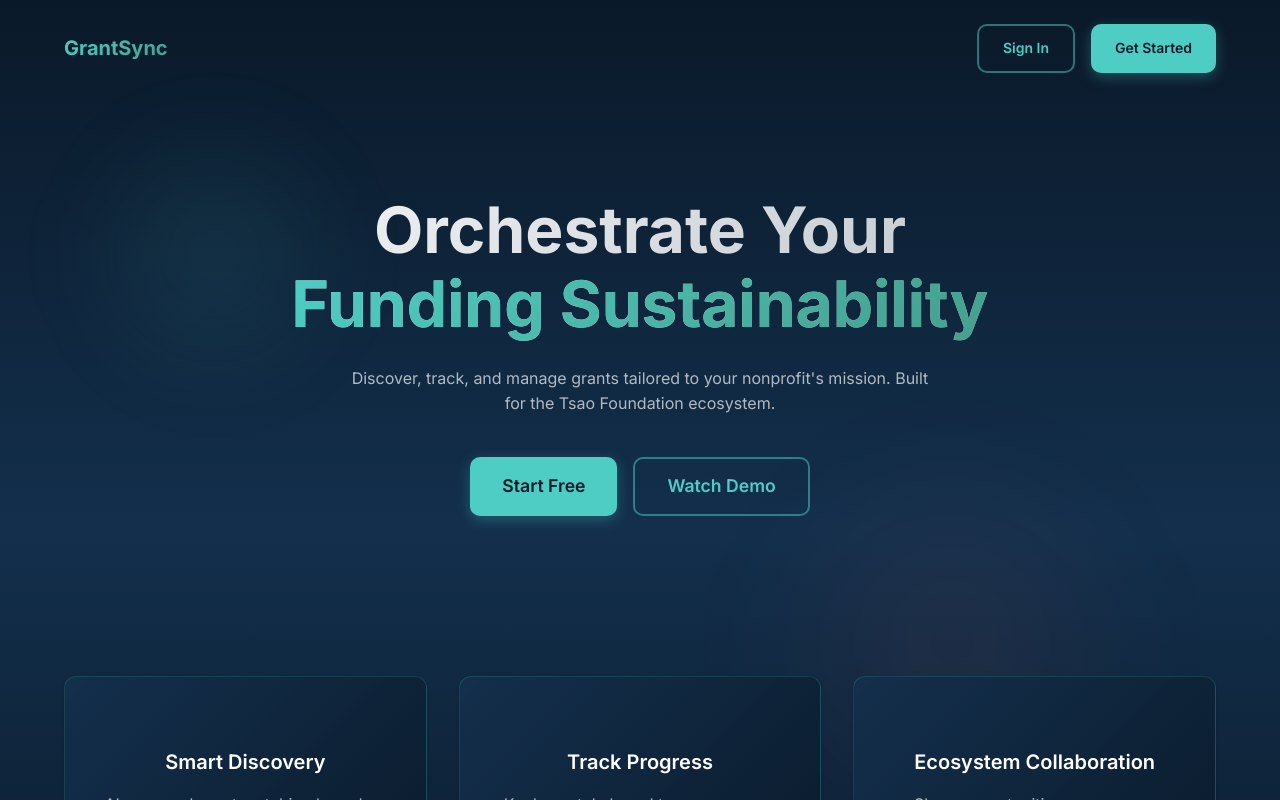
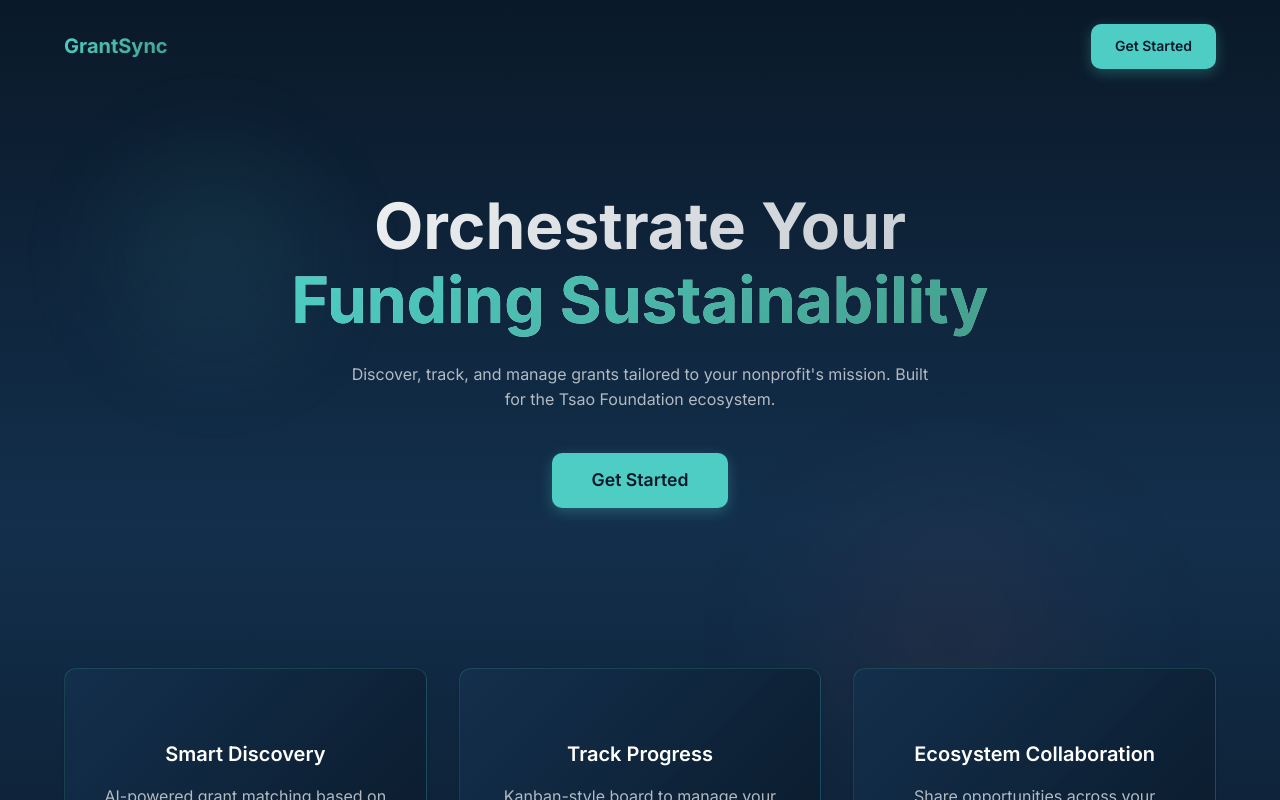
Before and after one commit to ys112/grants-AI, a Next.js app: page / in a window 1280 px wide. Shown: the top 800 px of the page. Built offline with nearby package versions, Linux system fonts and the light colour scheme; some icons are missing.

Commit message:
Add usage documentation

```diff
--- a/src/app/page.tsx
+++ b/src/app/page.tsx
@@ -83,21 +83,12 @@ export default function HomePage() {
           >
             GrantSync
           </Typography>
-          <Stack direction="row" spacing={2}>
-            <Button
-              variant="outlined"
-              onClick={() => router.push('/auth/sign-in')}
-              sx={{ borderColor: 'rgba(78, 205, 196, 0.5)' }}
-            >
-              Sign In
-            </Button>
           <Button
             variant="contained"
             onClick={() => router.push('/auth/sign-in')}
           >
             Get Started
           </Button>
-          </Stack>
         </Box>
 
         {/* Hero Section */}
@@ -144,32 +135,18 @@ export default function HomePage() {
             Discover, track, and manage grants tailored to your nonprofit&apos;s mission.
             Built for the Tsao Foundation ecosystem.
           </Typography>
-          <Stack direction="row" spacing={2} justifyContent="center">
           <Button
             variant="contained"
             size="large"
             onClick={() => router.push('/auth/sign-in')}
             sx={{
-                px: 4,
+              px: 5,
               py: 1.5,
               fontSize: '1.1rem',
             }}
           >
-              Start Free
+            Get Started
           </Button>
-            <Button
-              variant="outlined"
-              size="large"
-              sx={{
-                px: 4,
-                py: 1.5,
-                fontSize: '1.1rem',
-                borderColor: 'rgba(78, 205, 196, 0.5)',
-              }}
-            >
-              Watch Demo
-            </Button>
-          </Stack>
         </Box>
 
         {/* Features Section */}
```
Also changed, not shown: 2 other files (tests, documents, lock files or other folders). Lines whose indentation alone changed are shown as unchanged.
